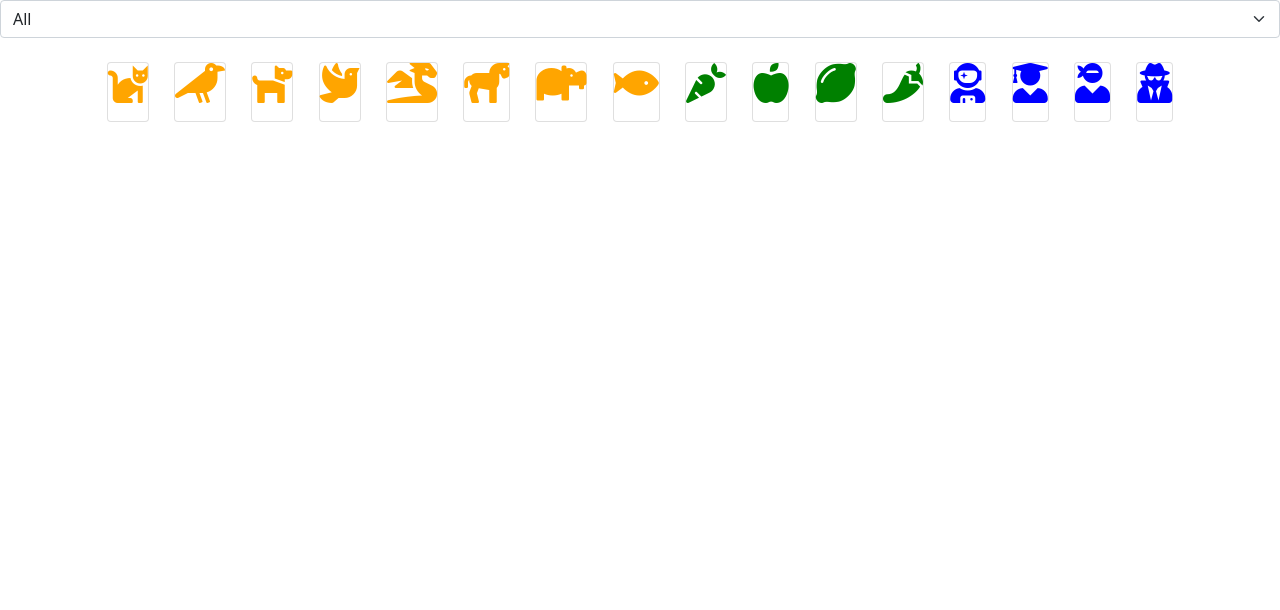
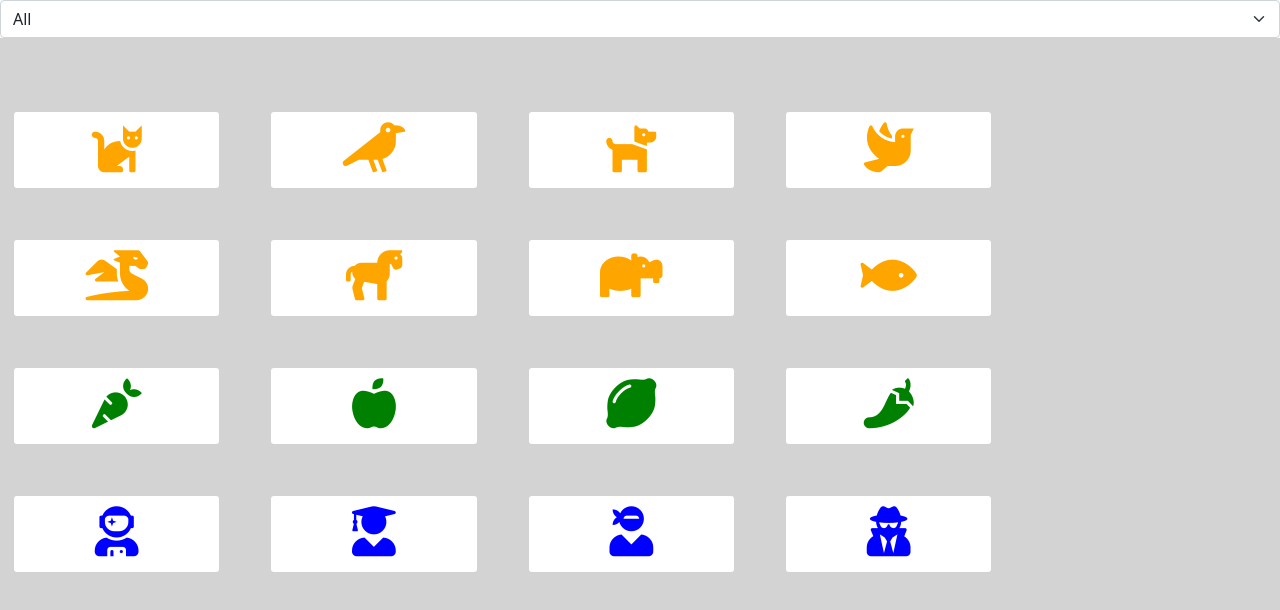
Before and after one commit to santocaridi99/js-es6-icons, a plain HTML site: page index.html in a window 1280 px wide. Drawn offline with nearby package versions, Linux system fonts and the light colour scheme.

Commit message:
flexato le immagini e messe dentro una row(stilizzato esercizio)

```diff
--- a/css/style.css
+++ b/css/style.css
@@ -10,9 +10,17 @@
 }
 /* grandezza icone */
 .fas{
-    font-size: 40px;
+    margin-top: 10px;
+    font-size: 50px;
 }
 
 .card{
-    height: 60px;
+    height: 80px;
+    border: 2px solid lightgrey;
+    border-radius: 5px;
 }
+
+.container-fluid{
+    background-color: lightgrey;
+    height: 100vh;
+}
--- a/index.html
+++ b/index.html
@@ -16,7 +16,9 @@
 		<option value="3">Vegetable</option>
 		<option value="4">User</option>
 	</select>
-    <div class="container d-flex justify-content-around py-4 px-4"></div>
+    <div class="container-fluid py-4 px-4">
+        <div class="row "></div>
+    </div>
 
     <script src="js/script.js"></script>
 </body>
--- a/js/script.js
+++ b/js/script.js
@@ -113,17 +113,15 @@ const icons = [
 	}
 ];
 //collego container
-const iconContainer = document.querySelector('.container');
+const iconContainer = document.querySelector('.row');
 //funzione per creare icone
 function iconsGenerator(iconsList,container){
 	//for each dell'array icons (item , index)
     //do all'inner html  di container i dati ricavati da ogni oggetto dell'array
 	iconsList.forEach((obj) => {
 		container.innerHTML+=`
-			<div class="card">
-				<div class="icon">
-				<i class="${obj.family} ${obj.prefix}${obj.name} ${obj.color}"></i>
-				</div>
+			<div class="card d-flex col-2 me-5 mt-5 text-center">
+				<i class="${obj.family} ${obj.prefix}${obj.name} ${obj.color} "></i>
 			</div>
 		`
 	})
```
